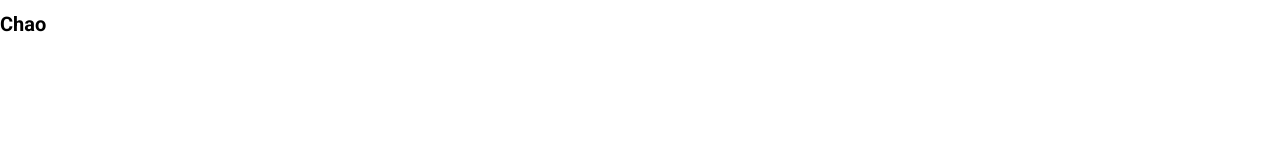
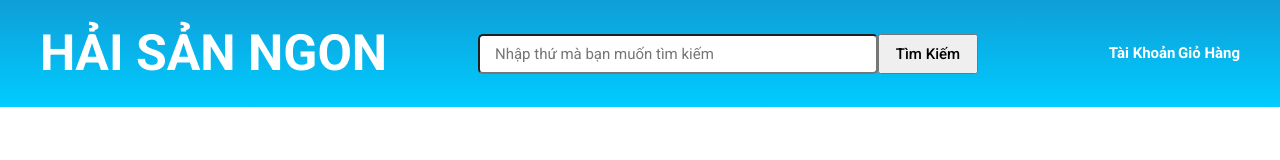
Before and after one commit to phancanh25/SellItemWebApp, a plain HTML site: page index.html in a window 1280 px wide. Drawn offline with nearby package versions, Linux system fonts and the light colour scheme.

Commit message:
haft nav-bar

```diff
--- a/assets/css/base.css
+++ b/assets/css/base.css
@@ -5,10 +5,12 @@
 }
 
 * {
-  box-sizing: inherit;
+  box-sizing: border-box;
 }
 
 html {
+  margin: 0;
+  padding: 0;
   font-size: 62.5%;
   line-height: 1.6rem;
   font-family: "Roboto", sans-serif;
--- /dev/null
+++ b/assets/css/header.css
@@ -0,0 +1,52 @@
+.header {
+  height: 107px;
+  background-image: linear-gradient(0, #00ccff, #0f9ed8);
+}
+
+.tittle {
+  margin: 0px;
+  font-size: 5rem;
+  color: var(--white-color);
+}
+
+.search-bar {
+  height: 80px;
+  width: 500px;
+  display: flex;
+  align-items: center;
+}
+
+.navbar {
+  height: 107px;
+  display: flex;
+  justify-content: space-between;
+  align-items: center;
+}
+
+#text-search {
+  height: 40px;
+  width: 400px;
+  padding: 15px;
+  border-radius: 5px;
+  margin-right: 0px;
+  font-size: 1.5rem;
+}
+
+#btn-search {
+  font-size: 1.5rem;
+  height: 40px;
+  margin-left: 0;
+  width: 100px;
+  padding: 15px;
+  border-radius: 5px solid;
+  padding: 10px;
+  font-weight: 500;
+}
+
+.navbar-item {
+  list-style-type: none;
+  display: inline-block;
+  font-size: 1.5rem;
+  color: var(--white-color);
+  font-weight: 700;
+}
--- a/index.html
+++ b/index.html
@@ -7,6 +7,7 @@
     <title>HAI SAN NGON</title>
     <link rel="stylesheet" href="./assets/css/base.css" />
     <link rel="stylesheet" href="./assets/css/main.css" />
+    <link rel="stylesheet" href="./assets/css/header.css" />
     <link
       rel="stylesheet"
       href="https://cdnjs.cloudflare.com/ajax/libs/normalize/8.0.1/normalize.min.css"
@@ -19,6 +20,29 @@
     />
   </head>
   <body>
-    <h1>Chao</h1>
+    <div class="app">
+      <header class="header">
+        <div class="grid">
+          <nav class="navbar">
+            <h1 class="tittle">HẢI SẢN NGON</h1>
+            <div class="search-bar">
+              <input
+                id="text-search"
+                type="text"
+                placeholder="Nhập thứ mà bạn muốn tìm kiếm"
+                name="search"
+              />
+              <button id="btn-search" type="submit">Tìm Kiếm</button>
+            </div>
+            <ul class="navbar-list">
+              <li class="navbar-item">Tài Khoản</li>
+              <li class="navbar-item">Giỏ Hàng</li>
+            </ul>
+          </nav>
+        </div>
+      </header>
+      <div class="container"></div>
+      <footer class="footer"></footer>
+    </div>
   </body>
 </html>
```
